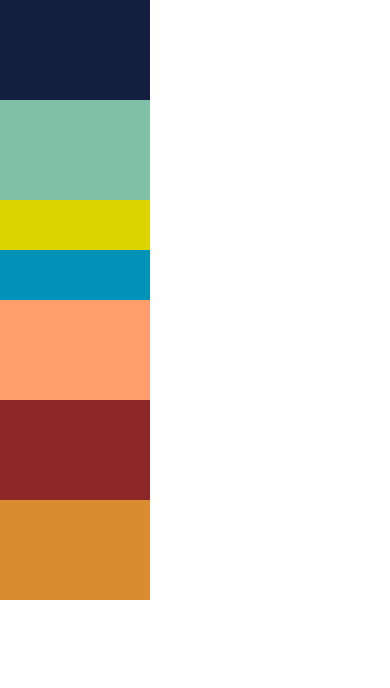
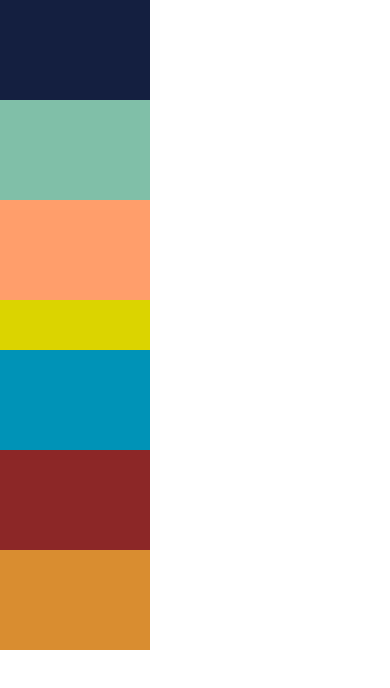
Before and after one commit to Hoo66/curriculum, a plain HTML site: page 1-1/index.html in a window 390 px wide. Drawn offline with Linux system fonts and the light colour scheme.

Commit message:
Modify 1-1
1-1のスタイルを修正

```diff
--- a/1-1/css/responsive.css
+++ b/1-1/css/responsive.css
@@ -43,10 +43,14 @@
 
   .articles-top {
     display: block;
-    height: 200px;
+    height: 250px;
   }
 
-  .articles-top-left {
+  .yellow {
+    height: 50px;
+  }
+
+  .blue {
     height: 100px;
   }
 
--- a/1-1/css/style.css
+++ b/1-1/css/style.css
@@ -26,7 +26,7 @@ body {
 
 .articles-top {
   display: flex;
-  width: 250px;
+  flex-direction: row-reverse;
   height: 150px;
 }
 
--- a/1-1/index.html
+++ b/1-1/index.html
@@ -16,11 +16,11 @@
       <div class="nav"></div>
       <div class="articles">
         <div class="articles-top">
+          <div class="articles-top-right"></div>
           <div class="articles-top-left">
             <div class="yellow"></div>
             <div class="blue"></div>
           </div>
-          <div class="articles-top-right"></div>
         </div>
         <div class="articles-bottom"></div>
       </div>
```
